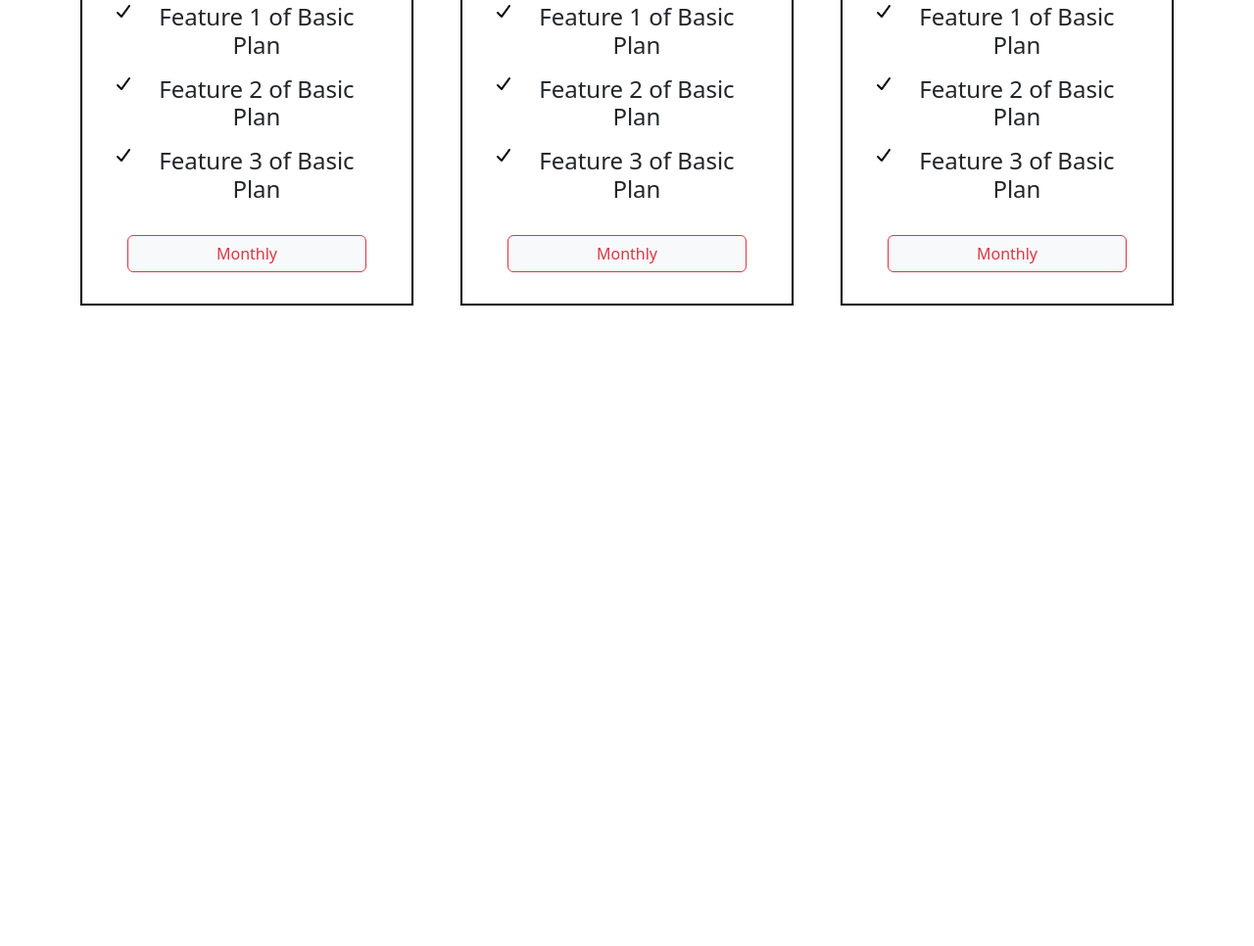
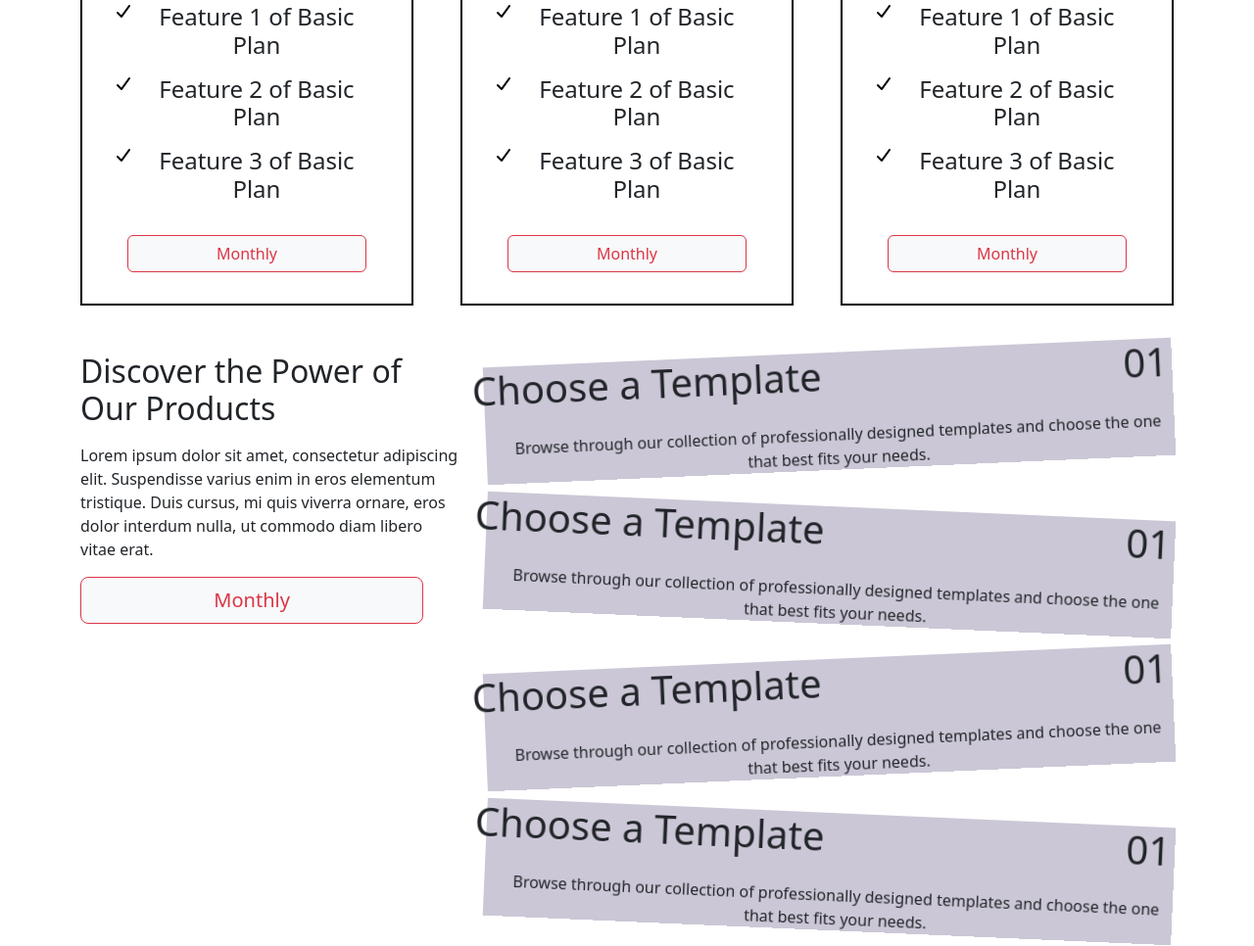
Before and after one commit to sinan5023/SS-UI-Bootstrap, a plain HTML site: page index.html in a window 1280 px wide. Shown: the part 2637-3603 px from the top of the page at 98% size. Before the commit the page ends 2997 px from the top, so only its background shows below. Drawn offline with nearby package versions, Linux system fonts and the light colour scheme.

Commit message:
new-changes-made

```diff
--- a/assets/styles/styles.css
+++ b/assets/styles/styles.css
@@ -12,3 +12,26 @@
   height: 25rem;
   background-color: rgb(204, 199, 214);
 }
+
+.card1{
+border: solid black ;
+
+}
+.card-sticky{
+  background-color: rgb(204, 199, 214);
+  transform: rotate(-2.5deg);
+  position: sticky;
+  top: 0;
+}
+.card-sticky:nth-child(2){
+  margin-top: 2.3rem;
+  transform: rotate(2.5deg);
+}
+.card-sticky:nth-child(3){
+  margin-top: 2.3rem;
+  transform: rotate(-2.5deg);
+}
+.card-sticky:nth-child(4){
+  margin-top: 2.3rem;
+  transform: rotate(2.5deg);
+}
--- a/index.html
+++ b/index.html
@@ -380,14 +380,100 @@
       </div>
     </section>
 
+    <section>
+      <div
+        class="container d-flex mt-5 flex-column flex-lg-row align-items-between justify-content-center text-center gap-4 card-sticky-main-container"
+      >
+        <div style="width: 30rem;position:sticky;top: 10px;">
+          <h2 class="text-dark" style="text-align: left">
+            Discover the Power of Our Products
+          </h2>
+          <p style="width: fit-content" class="text-start mt-3">
+            Lorem ipsum dolor sit amet, consectetur adipiscing elit. Suspendisse
+            varius enim in eros elementum tristique. Duis cursus, mi quis
+            viverra ornare, eros dolor interdum nulla, ut commodo diam libero
+            vitae erat.
+          </p>
+          <button
+            class="btn btn-light btn-outline-danger me-5 btn-lg"
+            style="width: 90%"
+          >
+            Monthly
+          </button>
+        </div>
 
-    <section>
-       <div
-        class="container d-flex mt-5 flex-column align-items-between justify-content-center text-center">
+        <div class="sticky-card-container">
+          <div class="card-sticky" style="padding-left: 1rem">
+            <h1 style="margin-top: -0.5rem; display: inline-block;margin-left:-2rem;">
+              Choose a Template
+            </h1>
+            <h1
+              class="card-number"
+              style="display: inline-block; margin-left: 6rem;padding-left: 13rem;"
+            >
+              01
+            </h1>
+            <p class="card-paragraph mt-3">
+              Browse through our collection of professionally designed templates
+              and choose the one that best fits your needs.
+            </p>
+          </div>
+
+          <div class="card-sticky" style="padding-left: 1rem">
+            <h1 style="margin-top: -0.5rem; display: inline-block;margin-left:-2rem;">
+              Choose a Template
+            </h1>
+            <h1
+              class="card-number"
+              style="display: inline-block; margin-left: 6rem;padding-left: 13rem;"
+            >
+              01
+            </h1>
+            <p class="card-paragraph mt-3">
+              Browse through our collection of professionally designed templates
+              and choose the one that best fits your needs.
+            </p>
+          </div>
+
+          <div class="card-sticky" style="padding-left: 1rem">
+            <h1 style="margin-top: -0.5rem; display: inline-block;margin-left:-2rem;">
+              Choose a Template
+            </h1>
+            <h1
+              class="card-number"
+              style="display: inline-block; margin-left: 6rem;padding-left: 13rem;"
+            >
+              01
+            </h1>
+            <p class="card-paragraph mt-3">
+              Browse through our collection of professionally designed templates
+              and choose the one that best fits your needs.
+            </p>
+          </div>
+
+          <div class="card-sticky" style="padding-left: 1rem">
+            <h1 style="margin-top: -0.5rem; display: inline-block;margin-left:-2rem;">
+              Choose a Template
+            </h1>
+            <h1
+              class="card-number"
+              style="display: inline-block; margin-left: 6rem;padding-left: 13rem;"
+            >
+              01
+            </h1>
+            <p class="card-paragraph mt-3">
+              Browse through our collection of professionally designed templates
+              and choose the one that best fits your needs.
+            </p>
+          </div>
 
 
 
+        </div>
       </div>
+    </section>
+    <section>
+
 
     </section>
   </body>
```
